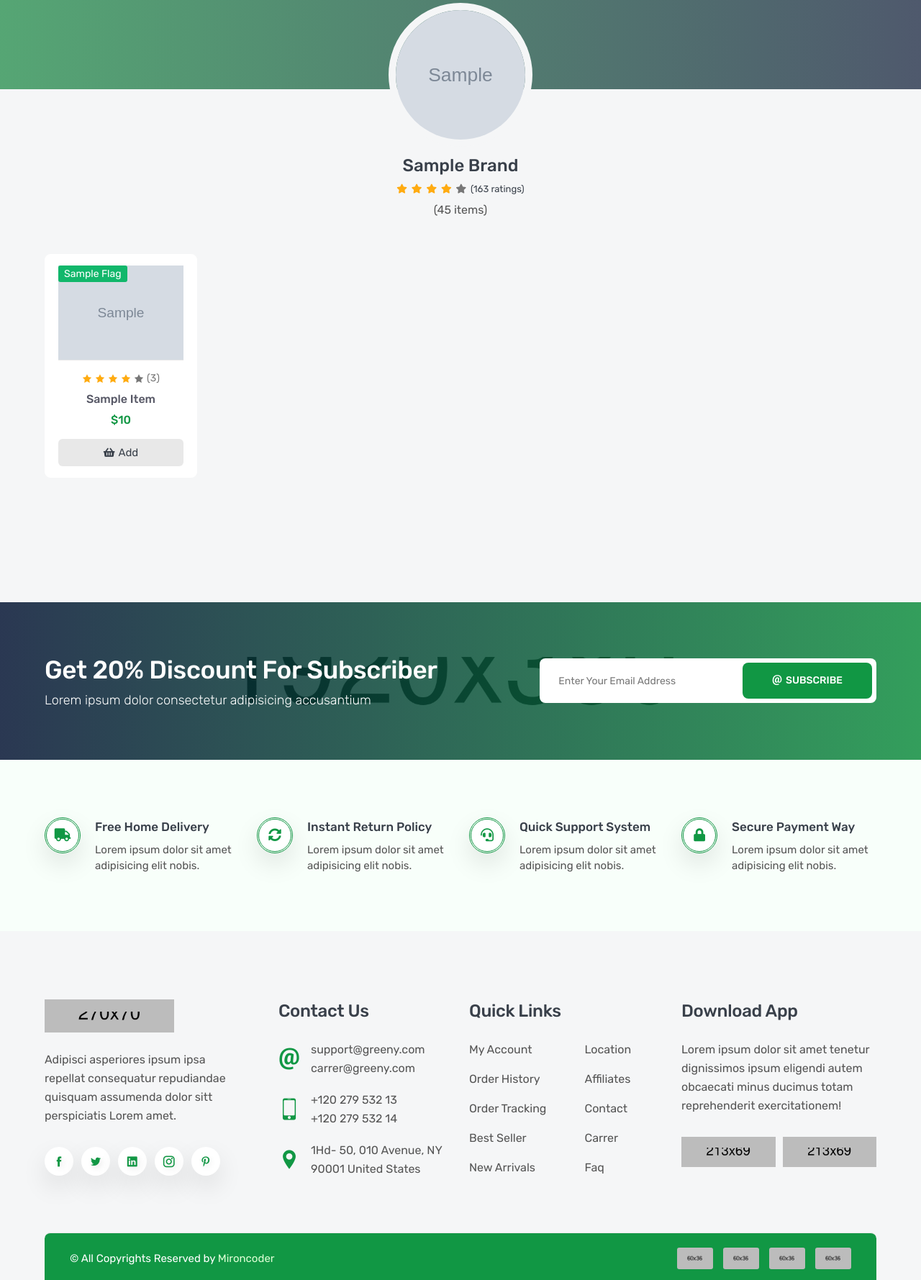
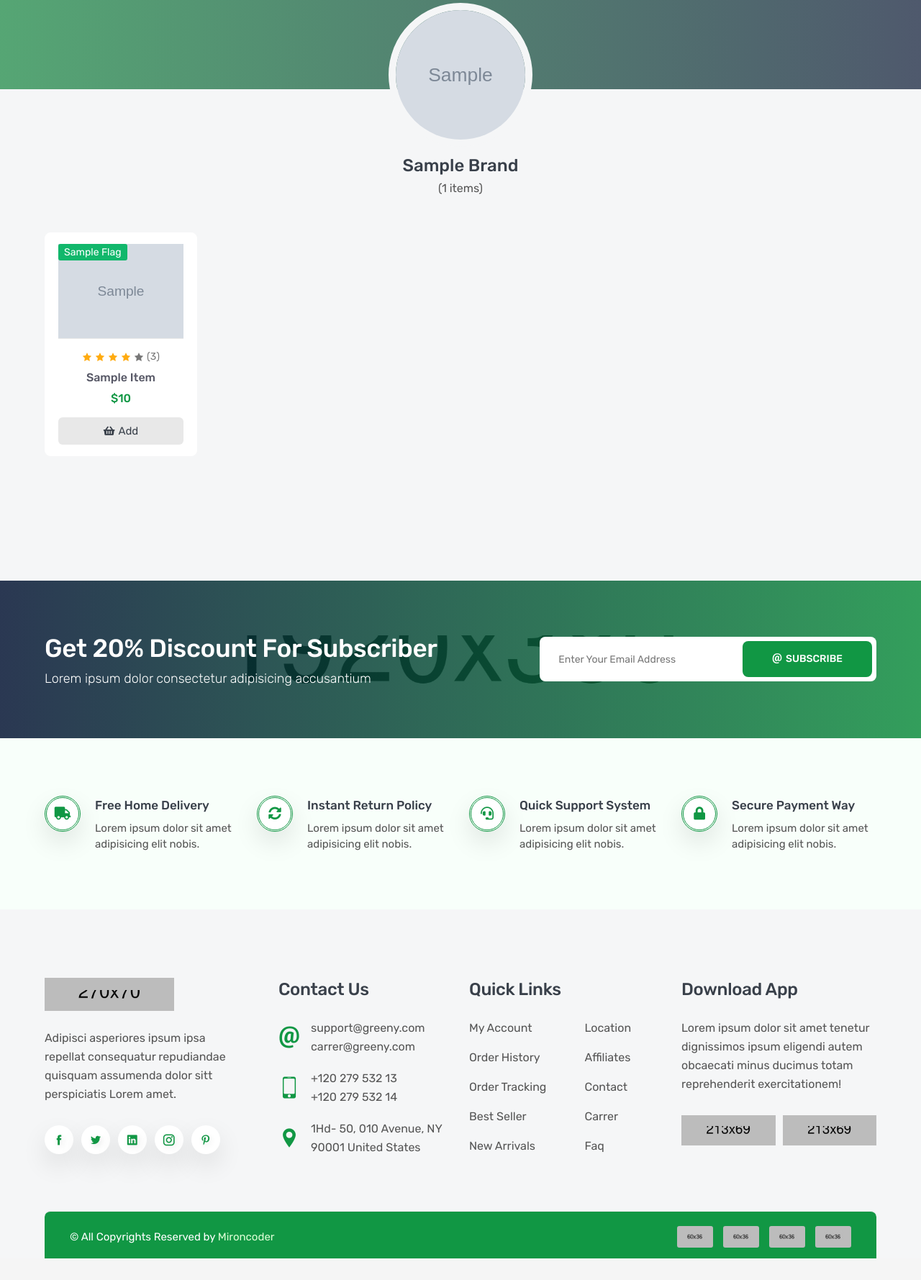
Before and after one commit to mohammdhawa/E-Commerce-Using-Django, a Django app: template products/templates/products/brand_detail.html in a window 1280 px wide. Shown: the part 444-2223 px from the top of the page at 72% size. After the commit the page ends 2193 px from the top, so only its background shows below. Run offline with Django 4.2, Linux system fonts and the light colour scheme; the template is opened without the code that fills it: most values are stand-ins (such as "Sample title", 1, 10 or a date in 2020); grey boxes marked "Sample" are stand-in pictures; some libraries are stand-ins or nearby versions.

Commit message:
show product count in brand detail page

```diff
--- a/products/templates/products/brand_detail.html
+++ b/products/templates/products/brand_detail.html
@@ -31,15 +31,7 @@
         <div class="brand-single">
             <a href="#"><img src="{{ brand.image.url }}" alt="brand"></a>
             <a href="#"><h3>{{ brand }}</h3></a>
-            <ul>
-                <li class="fas fa-star active"></li>
-                <li class="fas fa-star active"></li>
-                <li class="fas fa-star active"></li>
-                <li class="fas fa-star active"></li>
-                <li class="fas fa-star"></li>
-                <li class="total">(163 ratings)</li>
-            </ul>
-            <p>(45 items)</p>
+            <p>({{ brand.product_count }} items)</p>
         </div>
         <!--=====================================
                   BRAND SINGLE PART END
--- a/products/views.py
+++ b/products/views.py
@@ -34,7 +34,7 @@ class BrandDetailView(ListView):
 
     def get_context_data(self, **kwargs):
         context = super().get_context_data(**kwargs)
-        brand = Brand.objects.get(slug=self.kwargs['slug'])
+        brand = Brand.objects.filter(slug=self.kwargs['slug']).annotate(product_count=Count('product_brand'))[0]
         context['brand'] = brand
         return context
 
```
